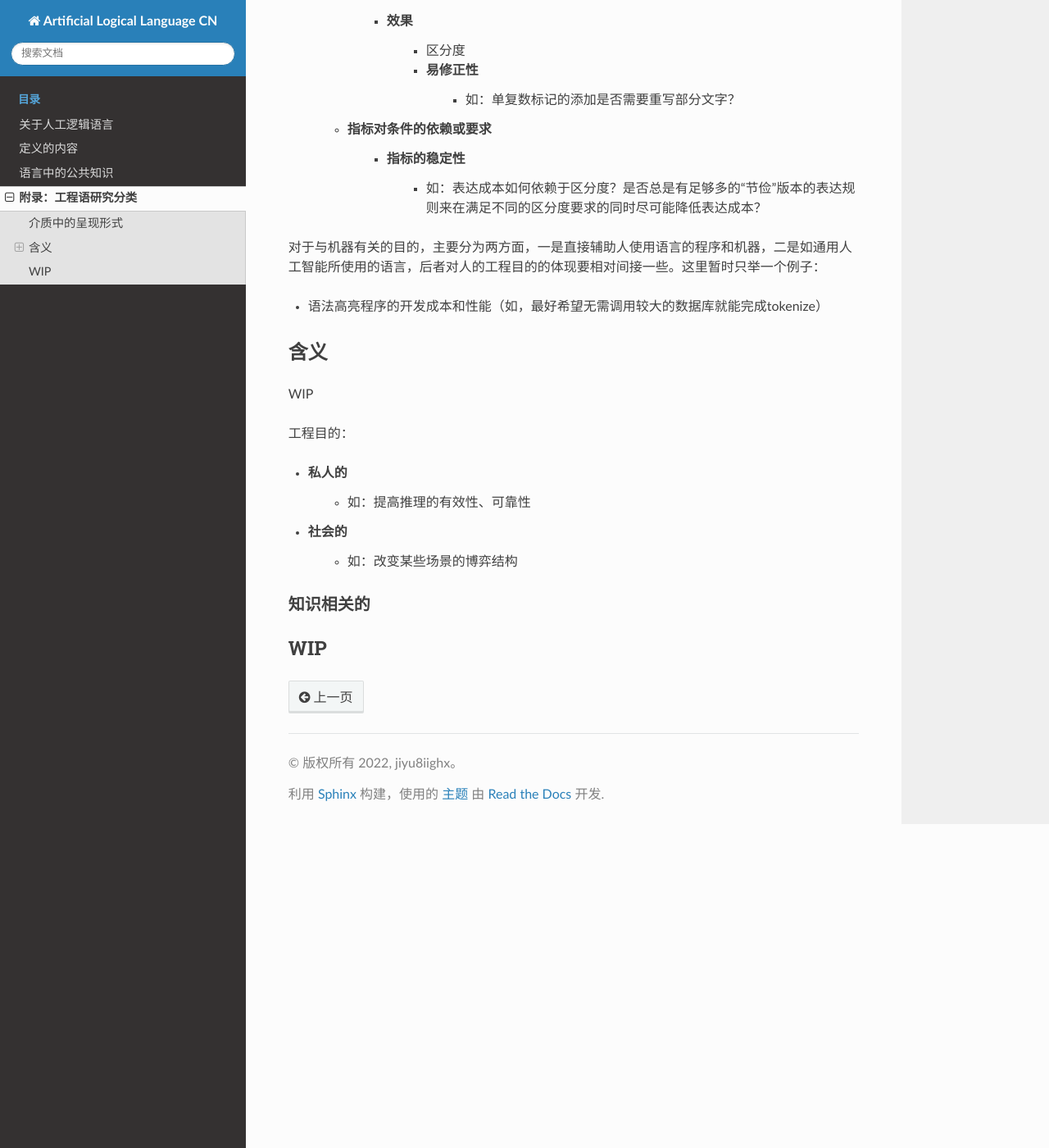
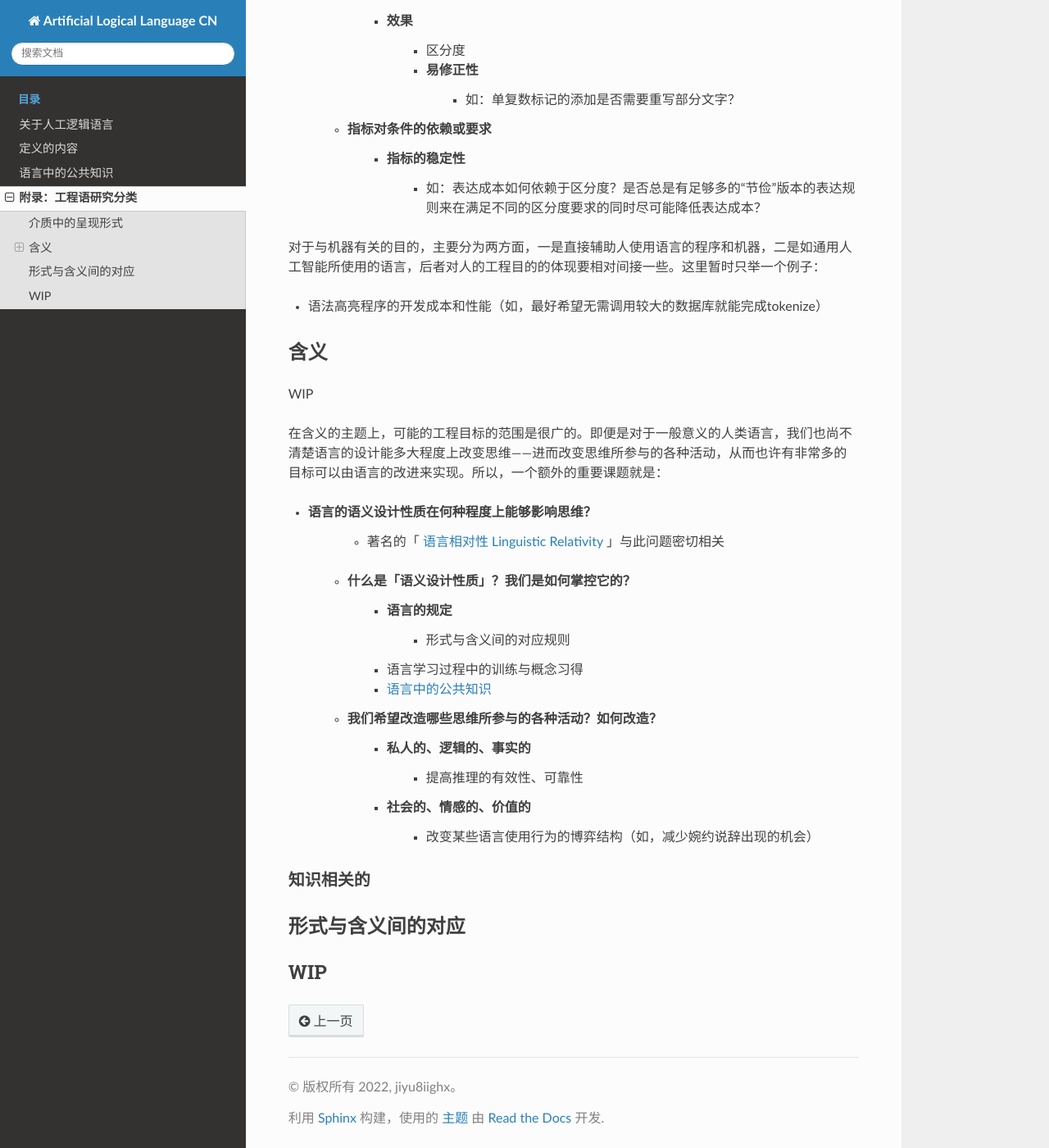
Before and after one commit to jiyu8iighx/ALLCN, a Sphinx documentation site: the page built from source/9901ResearchCate.rst, in a window 1280 px wide and 1400 px high, scrolled down 1653 px. Shown: the whole window at 82% size. Built offline with Sphinx 7.4.7 and the Read the Docs theme 2.0.0, drawn with Linux system fonts in a browser that asks for light colours.

Commit message:
update ResearchCate

```diff
--- a/source/0202ComKnow.rst
+++ b/source/0202ComKnow.rst
@@ -1,3 +1,5 @@
+.. _ComKnow:
+
 语言中的公共知识
 **************************
 
--- a/source/9901ResearchCate.rst
+++ b/source/9901ResearchCate.rst
@@ -68,16 +68,31 @@ WIP
 
 WIP
 
-工程目的：
+在含义的主题上，可能的工程目标的范围是很广的。即便是对于一般意义的人类语言，我们也尚不清楚语言的设计能多大程度上改变思维——进而改变思维所参与的各种活动，从而也许有非常多的目标可以由语言的改进来实现。所以，一个额外的重要课题就是：
 
-* 私人的
-	* 如：提高推理的有效性、可靠性
-* 社会的
-	* 如：改变某些场景的博弈结构
+* 语言的语义设计性质在何种程度上能够影响思维？
+		* 著名的「 `语言相对性 Linguistic Relativity <https://zh.wikipedia.org/zh-cn/%E8%AA%9E%E8%A8%80%E7%9B%B8%E5%B0%8D%E8%AB%96>`_ 」与此问题密切相关
+	* 什么是「语义设计性质」？我们是如何掌控它的？
+		* 语言的规定
+			* 形式与含义间的对应规则
+		* 语言学习过程中的训练与概念习得
+		* :ref:`ComKnow`
+	* 我们希望改造哪些思维所参与的各种活动？如何改造？
+		* 私人的、逻辑的、事实的
+			* 提高推理的有效性、可靠性
+		* 社会的、情感的、价值的
+			* 改变某些语言使用行为的博弈结构（如，减少婉约说辞出现的机会）
+
+
+
 
 知识相关的
 -----------------------------------
 
 
+形式与含义间的对应
+==================================
+
+
 WIP
 =================
```
